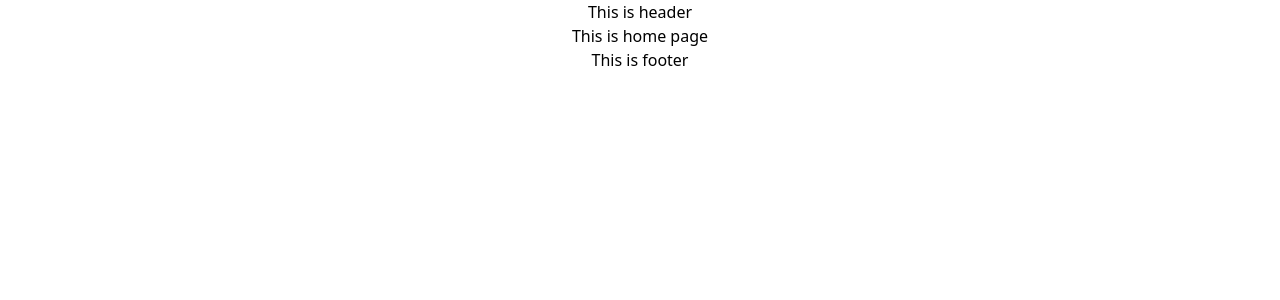
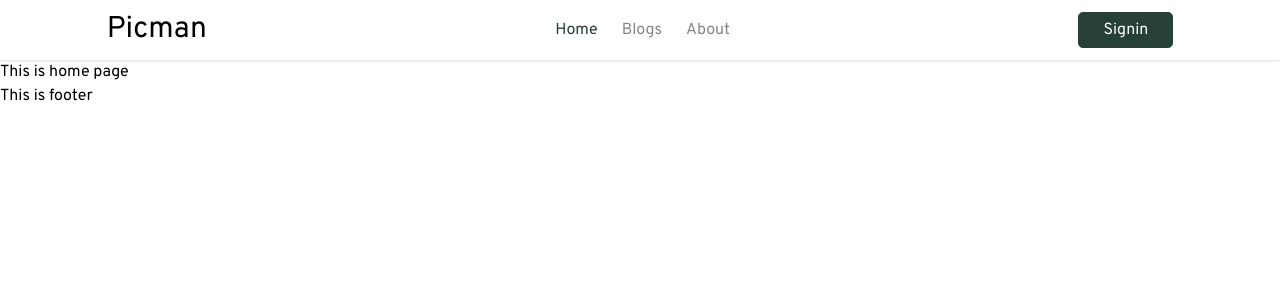
Before and after one commit to noyonalways/assignment-10, a React (Create React App) app: page / in a window 1280 px wide. Shown: the top 300 px of the page. Built offline with nearby package versions, Linux system fonts and the light colour scheme.

Commit message:
header added

```diff
--- a/package.json
+++ b/package.json
@@ -1,5 +1,5 @@
 {
-  "name": "assignment-10",
+  "name": "picman",
   "version": "0.1.0",
   "private": true,
   "dependencies": {
@@ -9,6 +9,7 @@
     "firebase": "^9.6.11",
     "react": "^18.0.0",
     "react-dom": "^18.0.0",
+    "react-firebase-hooks": "^5.0.3",
     "react-icons": "^4.3.1",
     "react-router-dom": "^6.3.0",
     "react-scripts": "5.0.1",
--- a/src/App.css
+++ b/src/App.css
@@ -1,38 +1,5 @@
-.App {
-  text-align: center;
+@import url('https://fonts.googleapis.com/css2?family=Overpass:wght@400;500;600;700&family=Roboto:wght@400;500;700&display=swap');
+
+body{
+  font-family: 'Overpass', sans-serif;
 }
-
-.App-logo {
-  height: 40vmin;
-  pointer-events: none;
-}
-
-@media (prefers-reduced-motion: no-preference) {
-  .App-logo {
-    animation: App-logo-spin infinite 20s linear;
-  }
-}
-
-.App-header {
-  background-color: #282c34;
-  min-height: 100vh;
-  display: flex;
-  flex-direction: column;
-  align-items: center;
-  justify-content: center;
-  font-size: calc(10px + 2vmin);
-  color: white;
-}
-
-.App-link {
-  color: #61dafb;
-}
-
-@keyframes App-logo-spin {
-  from {
-    transform: rotate(0deg);
-  }
-  to {
-    transform: rotate(360deg);
-  }
-}
--- /dev/null
+++ b/src/firebase/Firebase.init.js
@@ -0,0 +1,21 @@
+// Import the functions you need from the SDKs you need
+import { initializeApp } from "firebase/app";
+import { getAuth } from "firebase/auth";
+// TODO: Add SDKs for Firebase products that you want to use
+// https://firebase.google.com/docs/web/setup#available-libraries
+
+// Your web app's Firebase configuration
+const firebaseConfig = {
+  apiKey: "AIzaSyCzQmLInHZ2KUl-3C9Je5OSntY2If4jVU8",
+  authDomain: "pic-man.firebaseapp.com",
+  projectId: "pic-man",
+  storageBucket: "pic-man.appspot.com",
+  messagingSenderId: "452482791261",
+  appId: "1:452482791261:web:079eb50358047addfa9ab4"
+};
+
+// Initialize Firebase
+const app = initializeApp(firebaseConfig);
+const auth = getAuth(app);
+
+export default auth;
--- /dev/null
+++ b/src/shared/Header/Header.css
@@ -0,0 +1,15 @@
+.btn{
+    background: #274035;
+    color: #fff;
+    border: 1px solid #274035;
+    display: inline-block;
+    border-radius: .3rem;
+    text-decoration: none;
+    transition: .3s;
+    padding: .3rem 1.5rem;
+}
+
+.btn:hover{
+    background: transparent;
+    color: #274035;
+}
--- a/src/shared/Header/Header.js
+++ b/src/shared/Header/Header.js
@@ -1,11 +1,63 @@
-import React from 'react';
+import React, { useState } from "react";
+import { Link, NavLink } from "react-router-dom";
+import { HiMenu } from "react-icons/hi";
+import { HiOutlineX } from "react-icons/hi";
+import './Header.css';
+
 
 const Header = () => {
-    return (
-        <header className='sticky top-0'>
-            This is header
-        </header>
-    );
+	const [open, setOpen] = useState(false);
+
+	return (
+		<header className=" py-3 shadow z-10 bg-white sticky top-0">
+			<div className="mx-auto md:w-5/6 w-6/6 px-2 md:px-0">
+				<nav className="flex items-center justify-between relative">
+					<Link className="inline-block text-3xl" to="">
+						Picman
+					</Link>
+					<ul
+						className={`text-center rounded py-2 lg:py-0 bg-[#fff] lg:bg-inherit w-full lg:w-auto absolute duration-200 lg:static left-0 top-12 lg:flex lg:items-center lg:space-x-6 ${
+							open ? "top-14" : "top-[-180px]"
+						}`}
+					>
+						<li>
+							<NavLink className={({isActive}) => (isActive ? "py-2 block lg:inline lg:hover:bg-inherit lg:bg-inherit bg-[#274035] lg:text-[#274035] text-white" : " py-2 block lg:inline hover:bg-[#FCF4E0] lg:hover:bg-inherit text-[#0000007a]")}
+
+								to={"/"}
+							>
+								Home
+							</NavLink>
+						</li>
+						<li>
+                        <NavLink className={({isActive}) => (isActive ? "py-2 block lg:inline lg:hover:bg-inherit lg:bg-inherit bg-[#274035] lg:text-[#274035] text-white" : " py-2 block lg:inline hover:bg-[#FCF4E0] lg:hover:bg-inherit text-[#0000007a]")}
+
+                            to={"/blogs"}
+                        >
+                            Blogs
+                        </NavLink>
+						</li>
+						<li>
+                        <NavLink className={({isActive}) => (isActive ? "py-2 block lg:inline lg:hover:bg-inherit lg:bg-inherit bg-[#274035] lg:text-[#274035] text-white" : " py-2 block lg:inline hover:bg-[#FCF4E0] lg:hover:bg-inherit text-[#0000007a]")}
+
+                            to={"/about"}
+                        >
+                            About
+                        </NavLink>
+						</li>
+					</ul>
+                    <div>
+						<Link className="btn py-2 block lg:inline "to={"/signin"}>
+                            Signin
+						</Link>
+					</div>
+
+					<button onClick={() => setOpen(!open)} className="lg:hidden text-3xl">
+						{open ? <HiOutlineX /> : <HiMenu />}
+					</button>
+				</nav>
+			</div>
+		</header>
+	);
 };
 
 export default Header;
```
Also changed, not shown: 1 other file (tests, documents, lock files or other folders).
